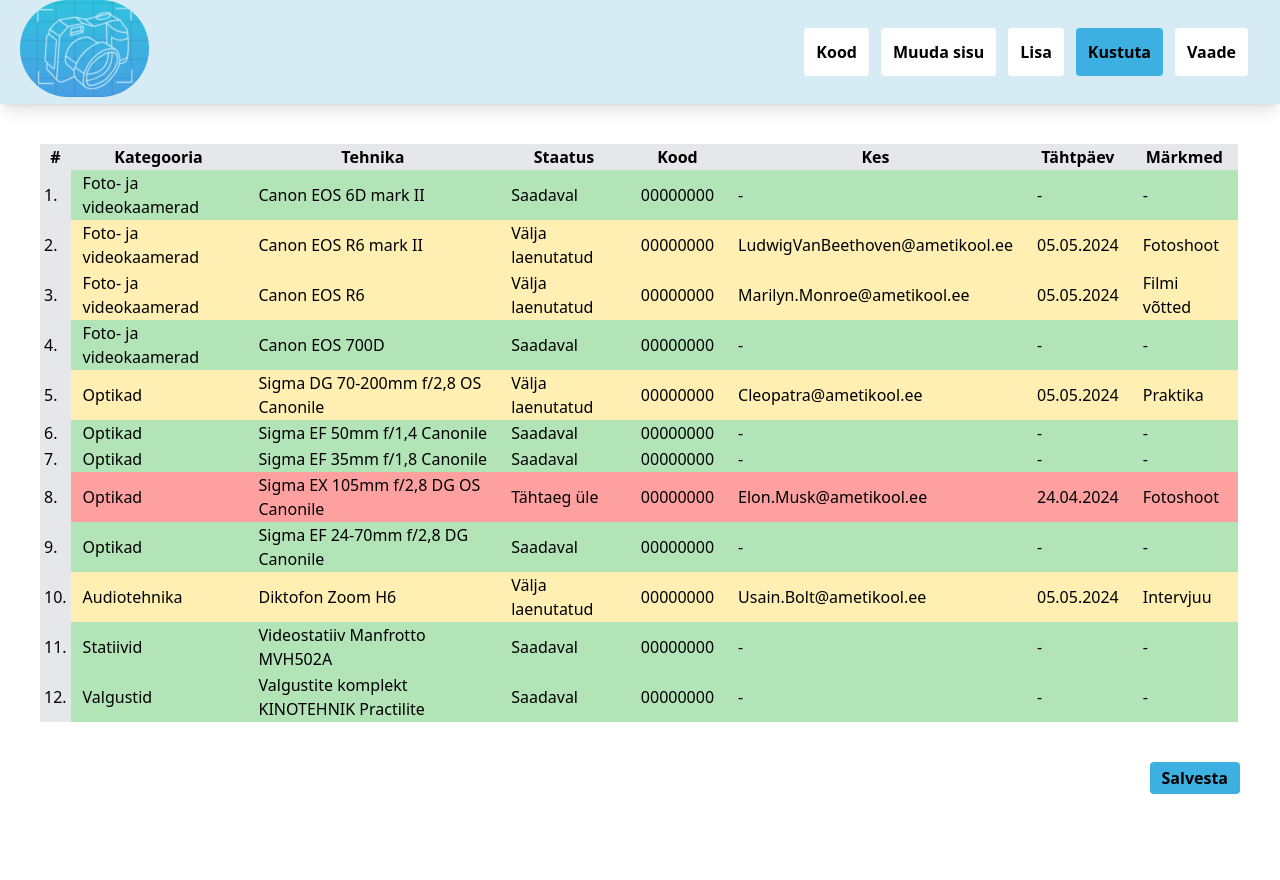
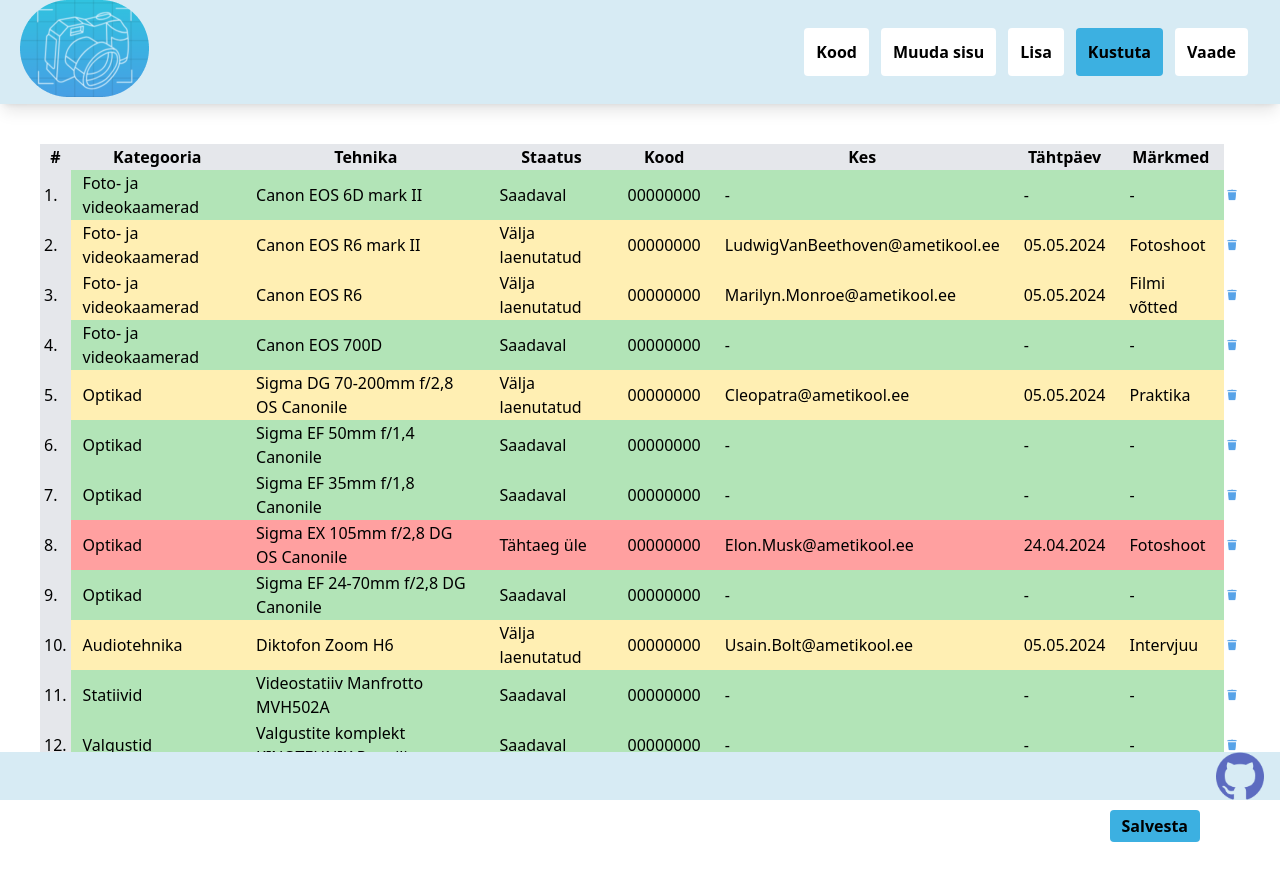
Before and after one commit to mariliis01/disainimajaka-laenutus-rakendus, a website: page src/delete.html in a window 1280 px wide. Before the commit the page ends 800 px from the top, so only its background shows below. Drawn offline with nearby package versions, Linux system fonts and the light colour scheme.

Commit message:
New-stuff

```diff
--- a/src/delete.html
+++ b/src/delete.html
@@ -43,7 +43,7 @@
                     <td class="bg-[#B2E4B7] px-3">-</td>
                     <td class="bg-[#B2E4B7] px-3">-</td>
                     <td class="bg-[#B2E4B7] px-3">-</td>
-                    <td><img src="img/Delete.png" alt=""></td>
+                    <td><img src="vaade-assets/Delete.png" alt="delete"></td>
                 </tr>
                 <tr class="bg-white">
                     <td class="px-1 bg-gray-200">2.</td>
@@ -54,7 +54,7 @@
                     <td class="px-3 bg-[#FFEFB3]">LudwigVanBeethoven@ametikool.ee</td>
                     <td class="px-3 bg-[#FFEFB3]">05.05.2024</td>
                     <td class="px-3 bg-[#FFEFB3]">Fotoshoot</td>
-                    <td><img src="img/Delete.png" alt=""></td>
+                    <td><img src="vaade-assets/Delete.png" alt="delete"></td>
                 </tr>
                 <tr class="bg-white">
                     <td class="px-1 bg-gray-200">3.</td>
@@ -65,7 +65,7 @@
                     <td class="px-3 bg-[#FFEFB3]">Marilyn.Monroe@ametikool.ee</td>
                     <td class="px-3 bg-[#FFEFB3]">05.05.2024</td>
                     <td class="px-3 bg-[#FFEFB3]">Filmi võtted</td>
-                    <td><img src="img/Delete.png" alt=""></td>
+                    <td><img src="vaade-assets/Delete.png" alt="delete"></td>
                 </tr>
                 <tr class="bg-white">
                     <td class="px-1 bg-gray-200">4.</td>
@@ -76,7 +76,7 @@
                     <td class="px-3 bg-[#B2E4B7]">-</td>
                     <td class="px-3 bg-[#B2E4B7]">-</td>
                     <td class="px-3 bg-[#B2E4B7]">-</td>
-                    <td><img src="img/Delete.png" alt=""></td>
+                    <td><img src="vaade-assets/Delete.png" alt="delete"></td>
                 </tr>
                 <tr class="bg-white">
                     <td class="px-1 bg-gray-200">5.</td>
@@ -87,7 +87,7 @@
                     <td class="px-3 bg-[#FFEFB3]">Cleopatra@ametikool.ee</td>
                     <td class="px-3 bg-[#FFEFB3]">05.05.2024</td>
                     <td class="px-3 bg-[#FFEFB3]">Praktika</td>
-                    <td><img src="img/Delete.png" alt=""></td>
+                    <td><img src="vaade-assets/Delete.png" alt="delete"></td>
                 </tr>
                 <tr class="bg-white">
                     <td class="px-1 bg-gray-200">6.</td>
@@ -98,7 +98,7 @@
                     <td class="px-3 bg-[#B2E4B7]">-</td>
                     <td class="px-3 bg-[#B2E4B7]">-</td>
                     <td class="px-3 bg-[#B2E4B7]">-</td>
-                    <td><img src="img/Delete.png" alt=""></td>
+                    <td><img src="vaade-assets/Delete.png" alt="delete"></td>
                 </tr>
                 <tr class="bg-white">
                     <td class="px-1 bg-gray-200">7.</td>
@@ -109,7 +109,7 @@
                     <td class="px-3 bg-[#B2E4B7]">-</td>
                     <td class="px-3 bg-[#B2E4B7]">-</td>
                     <td class="px-3 bg-[#B2E4B7]">-</td>
-                    <td><img src="img/Delete.png" alt=""></td>
+                    <td><img src="vaade-assets/Delete.png" alt="delete"></td>
                 </tr>
                 <tr class="bg-white">
                     <td class="px-1 bg-gray-200">8.</td>
@@ -120,7 +120,7 @@
                     <td class="px-3 bg-[#FFA0A0]">Elon.Musk@ametikool.ee</td>
                     <td class="px-3 bg-[#FFA0A0]">24.04.2024</td>
                     <td class="px-3 bg-[#FFA0A0]">Fotoshoot</td>
-                    <td><img src="img/Delete.png" alt=""></td>
+                    <td><img src="vaade-assets/Delete.png" alt="delete"></td>
                 </tr>
                 <tr class="bg-white">
                     <td class="px-1 bg-gray-200">9.</td>
@@ -131,7 +131,7 @@
                     <td class="px-3 bg-[#B2E4B7]">-</td>
                     <td class="px-3 bg-[#B2E4B7]">-</td>
                     <td class="px-3 bg-[#B2E4B7]">-</td>
-                    <td><img src="img/Delete.png" alt=""></td>
+                    <td><img src="vaade-assets/Delete.png" alt="delete"></td>
                 </tr>
                 <tr class="bg-white">
                     <td class="px-1 bg-gray-200">10.</td>
@@ -142,7 +142,7 @@
                     <td class="px-3 bg-[#FFEFB3]">Usain.Bolt@ametikool.ee</td>
                     <td class="px-3 bg-[#FFEFB3]">05.05.2024</td>
                     <td class="px-3 bg-[#FFEFB3]">Intervjuu</td>
-                    <td><img src="img/Delete.png" alt=""></td>
+                    <td><img src="vaade-assets/Delete.png" alt="delete"></td>
                 </tr>
                 <tr class="bg-white">
                     <td class="px-1 bg-gray-200">11.</td>
@@ -153,7 +153,7 @@
                     <td class="px-3 bg-[#B2E4B7]">-</td>
                     <td class="px-3 bg-[#B2E4B7]">-</td>
                     <td class="px-3 bg-[#B2E4B7]">-</td>
-                    <td><img src="img/Delete.png" alt=""></td>
+                    <td><img src="vaade-assets/Delete.png" alt="delete"></td>
                 </tr>
                 <tr class="bg-white">
                     <td class="px-1 bg-gray-200">12.</td>
@@ -164,15 +164,22 @@
                     <td class="px-3 bg-[#B2E4B7]">-</td>
                     <td class="px-3 bg-[#B2E4B7]">-</td>
                     <td class="px-3 bg-[#B2E4B7]">-</td>
-                    <td><img src="img/Delete.png" alt=""></td>
+                    <td><img src="vaade-assets/Delete.png" alt="delete"></td>
                 </tr>
             </tbody>
         </table>
+
+        <section class="m-10 flex justify-end">
+            <a href="index.html"><button class="px-3 py-1 rounded bg-[#3CB0E1] font-bold">Salvesta</button></a>
+        </section>
+
     </main>
 
-    <section class="mx-10 flex justify-end">
-        <a href="index.html"><button class="px-3 py-1 rounded bg-[#3CB0E1] font-bold">Salvesta</button></a>
-    </section>
+    <footer>
+        <div class="relative">
+            <div class="fixed bottom-0 left-0 right-0 bg-[#D7EBF4]"><img class="float-end mr-4 h-12" src="vaade-assets/github 1.png" alt="git"></div>
+        <div>
+    </footer>
 
 </body>
 </html>
```
Also changed, not shown: src/add.html (+12 -5 lines), src/change-sheet.html (+9 -3 lines), src/code-sheet.html (+6 -0 lines), src/index.html (+6 -0 lines), src/output.css, src/vaade-assets/Delete.png (added), src/vaade-assets/Plus.png (added), src/vaade-assets/github 1.png (added).
